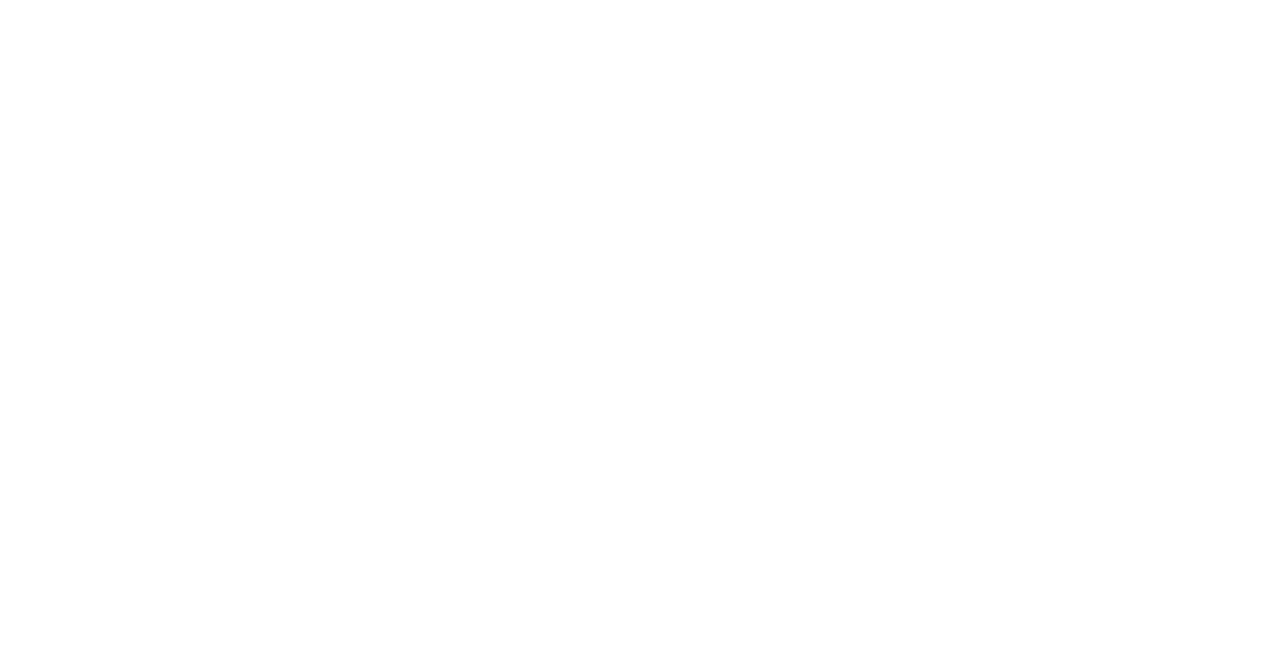
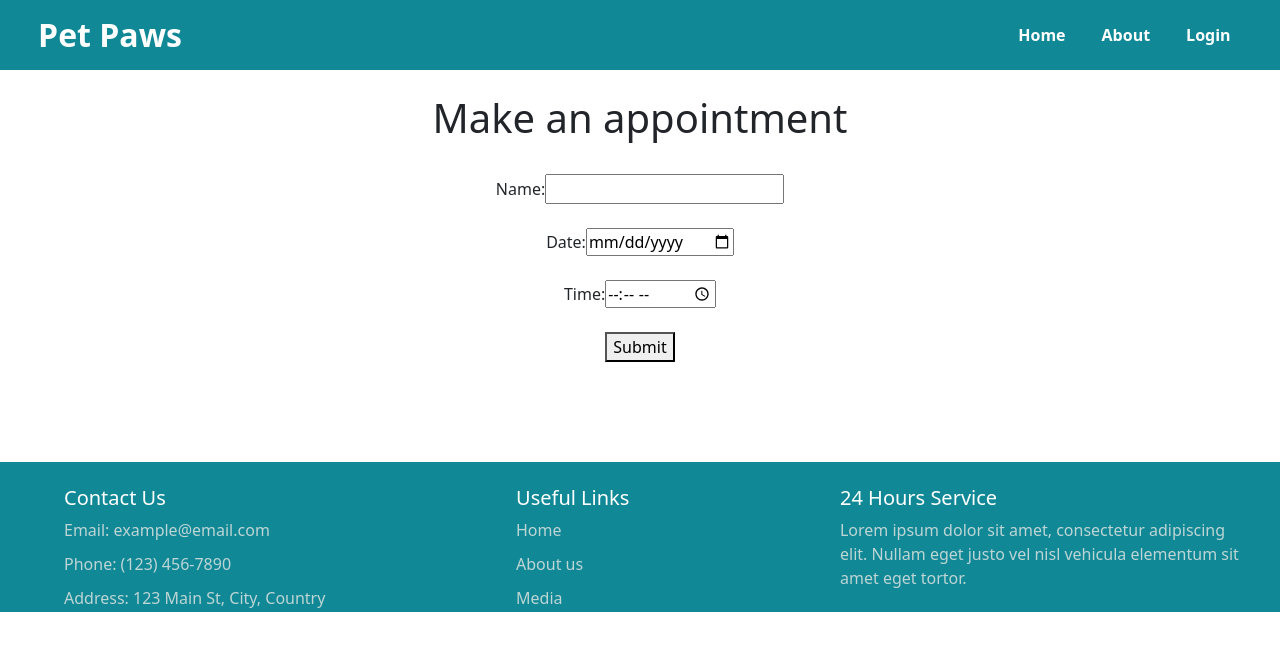
Before and after one commit to Edil-Mg/PetPaws101, a React (Create React App) app in the folder client/: page /MakeAppointment in a window 1280 px wide. Before the commit this address had no page. Shown: the top 650 px of the page. Built offline with nearby package versions, Linux system fonts and the light colour scheme.

Commit message:
date and time functionality added

```diff
--- a/client/src/App.js
+++ b/client/src/App.js
@@ -9,6 +9,7 @@
 import AboutUs from './Components/AboutUs/AboutUs';
 import SignUp from './Components/Signup/SignUp';
 import Login from './Components/Login/Login';
+import MakeAppt from './Components/MakeAppointment/MakeAppt'
 
 function App() {
   return (
@@ -23,13 +24,12 @@
 
 			<BrowserRouter>
 				<Routes>
-
-
 					<Route path="/" element={<Banner />}></Route>
 					<Route path="/" element={<HomePage />}></Route>
 					<Route path="/about" element={<AboutUs />}></Route>
 					<Route path="/signup" element={<SignUp />}></Route>
-					<Route path='/login' element={<Login />}></Route>
+					<Route path="/login" element={<Login />}></Route>
+					<Route path="/MakeAppointment" element={<MakeAppt />}></Route>
 				</Routes>
 			</BrowserRouter>
 		</div>
--- a/client/src/Components/Bnner/Banner.jsx
+++ b/client/src/Components/Bnner/Banner.jsx
@@ -44,7 +44,7 @@
 				<Link to="/SignUp" className="get">
 					Get involved
 				</Link>
-				<Link to="/login" className="make">
+				<Link to="/MakeAppointment" className="make">
 					Make an appointment
 				</Link>
 				<br />
--- a/client/src/Components/MakeAppointment/MakeAppt.jsx
+++ b/client/src/Components/MakeAppointment/MakeAppt.jsx
@@ -1,9 +1,67 @@
-import React from 'react'
+import React, { useState } from "react";
+import { Link } from "react-router-dom";
+import Nav from "../NavBar/Nav";
+import Footer from "../Footer/Footer";
+
 
 function MakeAppt() {
-  return (
-    <div>MakeAppt</div>
-  )
+	// Define state variables to store appointment information
+	const [name, setName] = useState("");
+	const [date, setDate] = useState("");
+	const [time, setTime] = useState("");
+
+	// Function to handle form submission
+	const handleSubmit = (e) => {
+		e.preventDefault();
+		// You can access the name, date, and time values here for further processing
+		console.log("Name:", name);
+		console.log("Date:", date);
+		console.log("Time:", time);
+		// You can send this information to your backend or perform any other actions as needed
+	};
+
+	return (
+		<div>
+      <Nav /><br/>
+			<h1>Make an appointment</h1><br />
+			<form onSubmit={handleSubmit}>
+				<div>
+					<label htmlFor="name">Name:</label>
+					<input
+						type="text"
+						id="name"
+						value={name}
+						onChange={(e) => setName(e.target.value)}
+						required
+					/>
+				</div><br/>
+				<div>
+					<label htmlFor="date">Date:</label>
+					<input
+						type="date"
+						id="date"
+						value={date}
+						onChange={(e) => setDate(e.target.value)}
+						required
+					/>
+				</div><br/>
+				<div>
+					<label htmlFor="time">Time:</label>
+					<input
+						type="time"
+						id="time"
+						value={time}
+						onChange={(e) => setTime(e.target.value)}
+						required
+					/>
+				</div><br/>
+				<div>
+					<button type="submit">Submit</button>
+				</div>
+			</form>
+      <Footer />
+		</div>
+	);
 }
 
-export default MakeAppt
+export default MakeAppt;
```
Also changed, not shown: client/src/Components/Signup/SignUp.jsx (+0 -112 lines).
